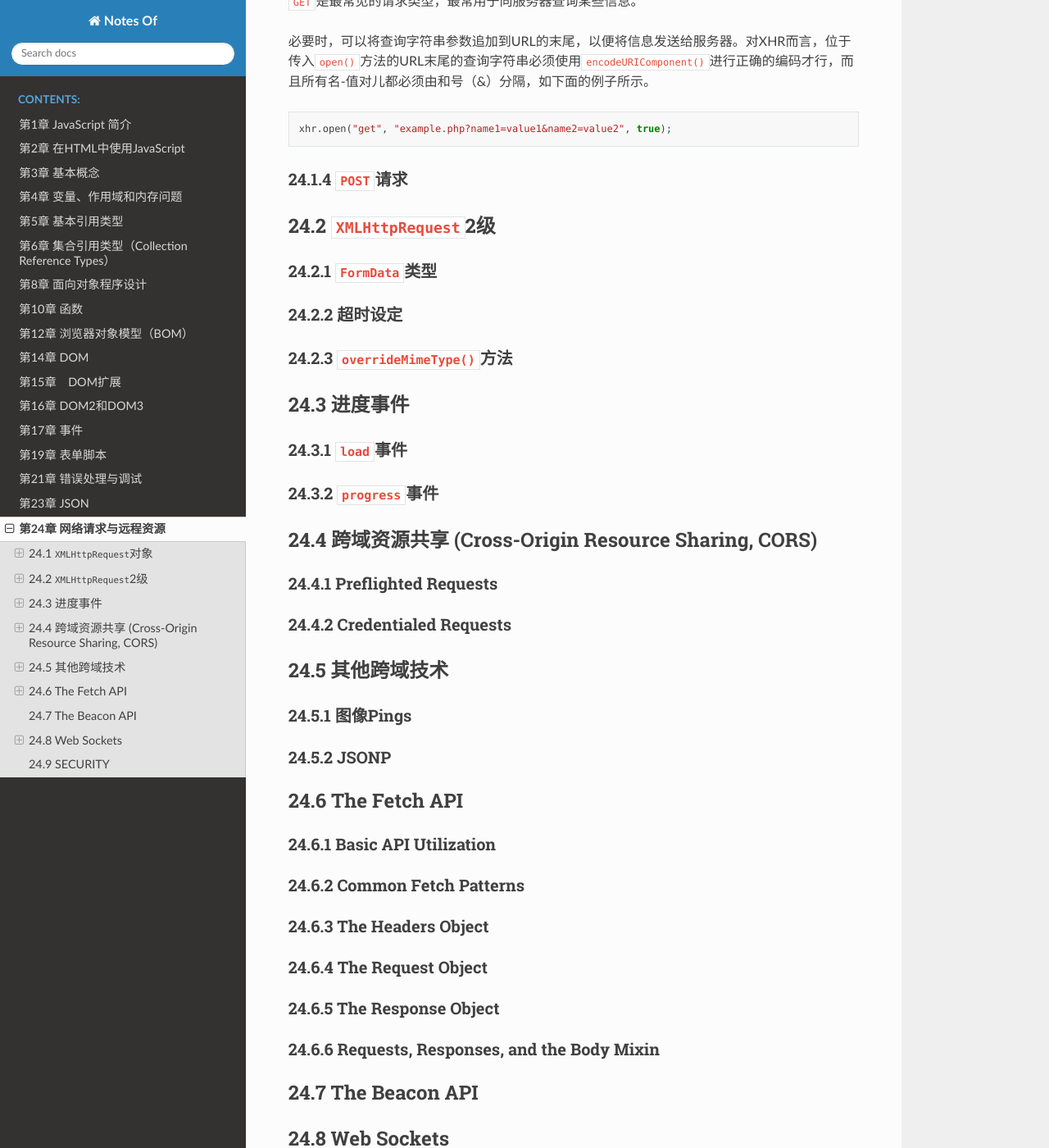
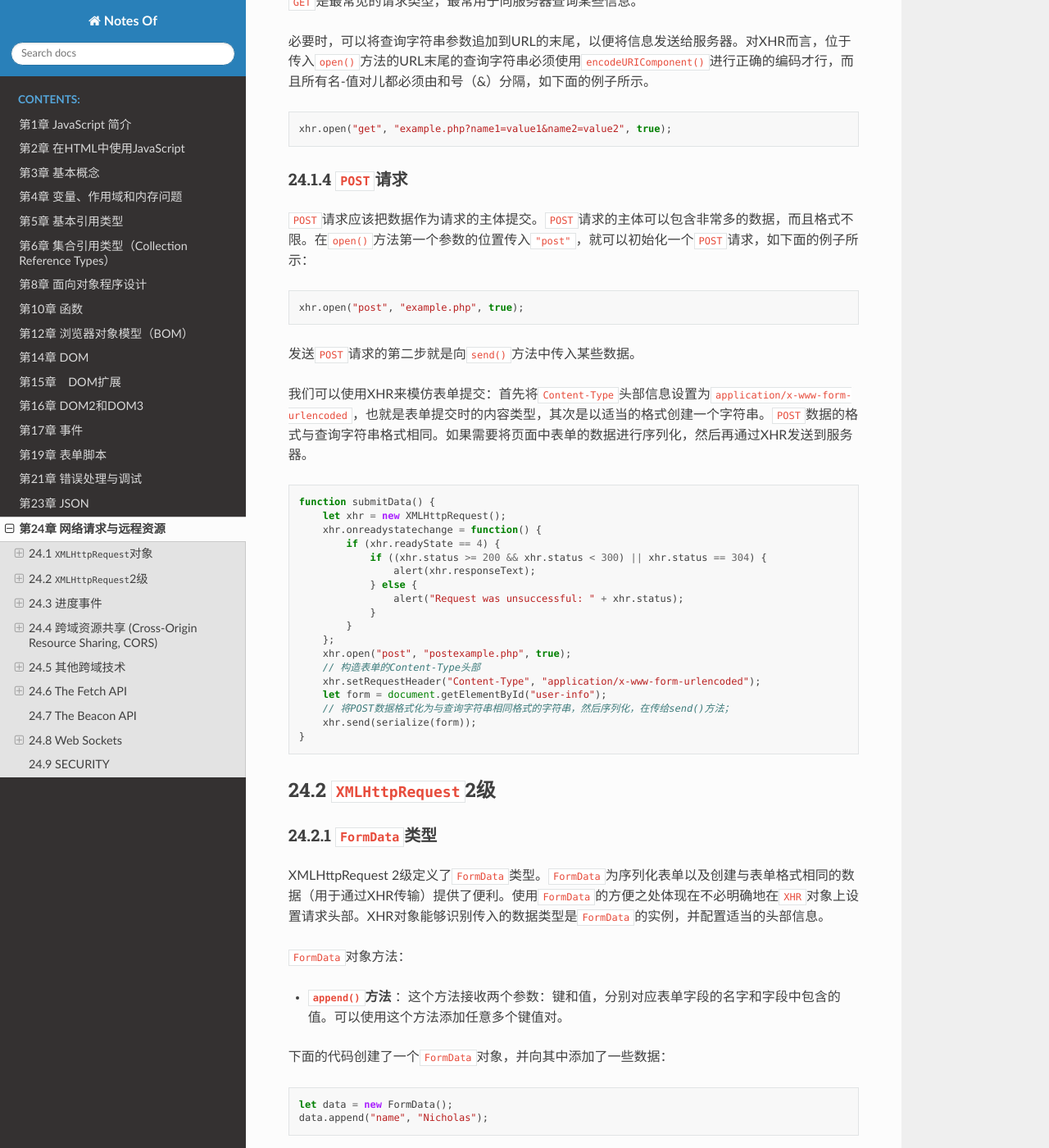
Before and after one commit to filefi/NotesOfProfessional-JavaScript-for-Web-Developers, a Sphinx documentation site: the page built from source/Chapter24-Network_Requests_and_Remote_Resources.md, in a window 1280 px wide and 1400 px high, scrolled down 4207 px. Shown: the whole window at 82% size. Built offline with Sphinx 7.4.7 and the Read the Docs theme 2.0.0, drawn with Linux system fonts in a browser that asks for light colours; some of the changed text lies outside the part shown.

````diff
--- a/source/Chapter24-Network_Requests_and_Remote_Resources.md
+++ b/source/Chapter24-Network_Requests_and_Remote_Resources.md
@@ -186,17 +186,85 @@ xhr.open("get", "example.php?name1=value1&name2=value2", true);
 
 ### 24.1.4 `POST`请求
 
+`POST`请求应该把数据作为请求的主体提交。`POST`请求的主体可以包含非常多的数据，而且格式不限。在`open()`方法第一个参数的位置传入`"post"`，就可以初始化一个`POST`请求，如下面的例子所示：
 
+```js
+xhr.open("post", "example.php", true);
+```
+
+发送`POST`请求的第二步就是向`send()`方法中传入某些数据。
+
+我们可以使用XHR来模仿表单提交：首先将`Content-Type`头部信息设置为`application/x-www-form-urlencoded`，也就是表单提交时的内容类型，其次是以适当的格式创建一个字符串。`POST`数据的格式与查询字符串格式相同。如果需要将页面中表单的数据进行序列化，然后再通过XHR发送到服务器。
+
+```js
+function submitData() {
+    let xhr = new XMLHttpRequest();
+    xhr.onreadystatechange = function() {
+        if (xhr.readyState == 4) {
+            if ((xhr.status >= 200 && xhr.status < 300) || xhr.status == 304) {
+                alert(xhr.responseText);
+            } else {
+                alert("Request was unsuccessful: " + xhr.status);
+            }
+        }
+    };
+    xhr.open("post", "postexample.php", true);
+    // 构造表单的Content-Type头部
+    xhr.setRequestHeader("Content-Type", "application/x-www-form-urlencoded");
+    let form = document.getElementById("user-info");
+    // 将POST数据格式化为与查询字符串相同格式的字符串，然后序列化，在传给send()方法；
+    xhr.send(serialize(form));
+}
+```
 
 
 
 ## 24.2 `XMLHttpRequest`2级
 
+### 24.2.1 `FormData`类型
+
+XMLHttpRequest 2级定义了`FormData`类型。`FormData`为序列化表单以及创建与表单格式相同的数据（用于通过XHR传输）提供了便利。使用`FormData`的方便之处体现在不必明确地在`XHR`对象上设置请求头部。XHR对象能够识别传入的数据类型是`FormData`的实例，并配置适当的头部信息。
+
+`FormData`对象方法：
+
+- **`append()`方法** ：这个方法接收两个参数：键和值，分别对应表单字段的名字和字段中包含的值。可以使用这个方法添加任意多个键值对。
+
+下面的代码创建了一个`FormData`对象，并向其中添加了一些数据：
+
+```js
+let data = new FormData();
+data.append("name", "Nicholas");
+```
+
+而通过向`FormData`构造函数中传入表单元素，也可以用表单元素的数据预先向其中填入键值对：
+
+```js
+let data = new FormData(document.forms[0]);
+```
+
+创建了`FormData`的实例后，可以将它直接传给XHR的`send()`方法，如下所示：
+
+```js
+let xhr = new XMLHttpRequest();
+xhr.onreadystatechange = function() {
+    if (xhr.readyState == 4) {
+        if ((xhr.status >= 200 && xhr.status < 300) || xhr.status == 304) {
+            alert(xhr.responseText);
+        } else {
+            alert("Request was unsuccessful: " + xhr.status);
+        }
+    }
+};
+xhr.open("post", "postexample.php", true);
+let form = document.getElementById("user-info");
+xhr.send(new FormData(form));
+```
 
 
-### 24.2.1 `FormData`类型
 
 ### 24.2.2 超时设定
+
+
 
 ### 24.2.3 `overrideMimeType()`方法
 
````
